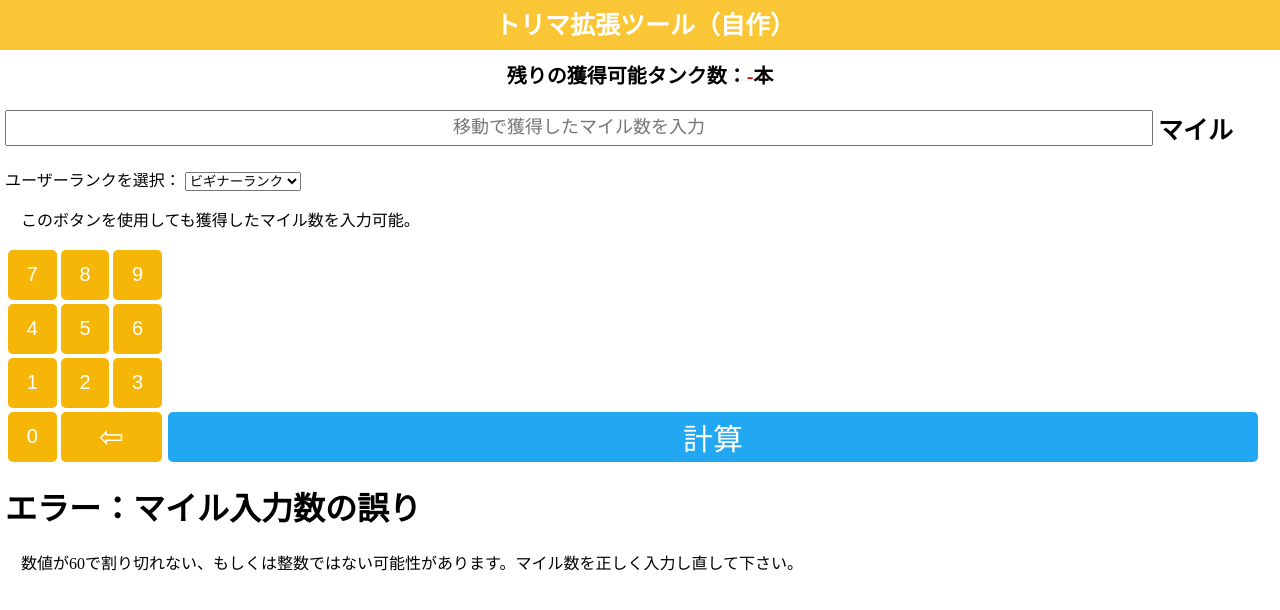
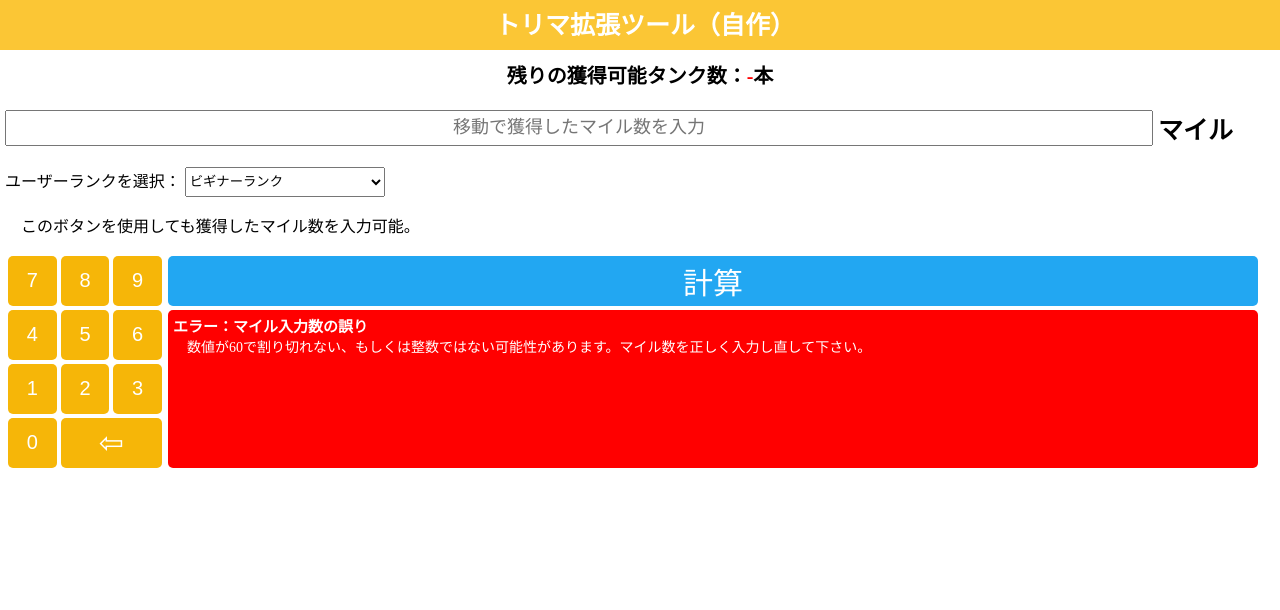
Before and after one commit to osechi-1111/TrimaExtentionTools, a plain HTML site: page index.html in a window 1280 px wide. Both pictures are taken after a click on the button "計算". Drawn offline with Linux system fonts and the light colour scheme.

Commit message:
Update style.css

```diff
--- a/style.css
+++ b/style.css
@@ -7,6 +7,7 @@ body{
   margin: 5px;
 }
 
+/* ヘッダー */
 .header{
   position: fixed;
   top: 0;
@@ -25,6 +26,11 @@ body{
   color: #ffffff;
 }
 
+.header select{
+  width: 150px;
+}
+
+/* 結果表示 */
 .result{
   margin-top: 60px;
   width: 100%;
@@ -36,9 +42,10 @@ body{
 }
 
 .result span{
-  color: red;
+  color: #ff0000;
 }
 
+/* マイル表示 */
 .input input{
   width: calc(100% - 130px);
   height: 30px;
@@ -52,6 +59,17 @@ body{
   font-size: 25px;
 }
 
+/* ユーザーランク */
+.userRank{
+  width: 100%;
+}
+
+.userRank select{
+  width: 200px;
+  height: 30px;
+}
+
+/* 入力ボタン */
 table{
   text-align: center;
   float: left;
@@ -81,14 +99,40 @@ td input{
   font-size: 30px;
 }
 
+/* 計算ボタン */
 .calcButton{
   width: calc(100% - 180px);
   height: 50px;
   font-size: 30px;
-  margin-top: 165px;
+  margin-top: 3px;
   background-color: #22a7f2;
   color: #ffffff;
   border: none;
   border-radius: 5px;
   user-select: none;
 }
+
+/* エラーメッセージ */
+#errorMessage{
+  display: none;
+  float: left;
+  margin-top: 4px;
+  background-color: #ff0000;
+  border-radius: 5px;
+  width: calc(100% - 190px);
+  height: 148px;
+  color: #ffffff;
+  padding: 5px;
+  font-size: 14px;
+}
+
+#errorTitle{
+  margin: 0;
+  font-size: 15px;
+  width: 100%;
+}
+
+#errorContent{
+  margin: 0;
+  width: 100%;
+}
```
